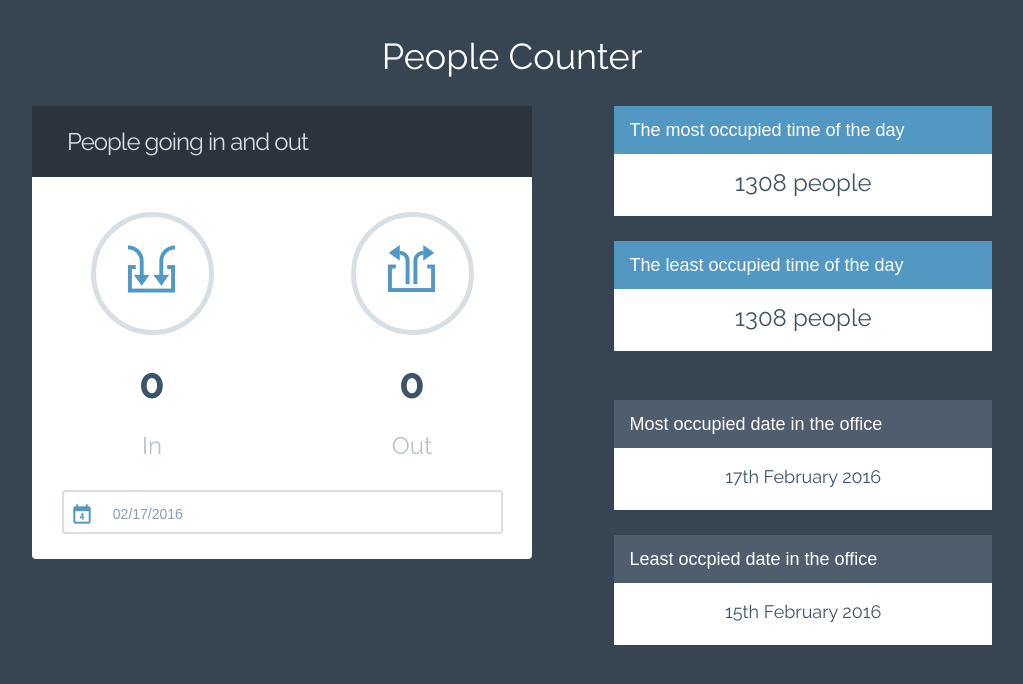
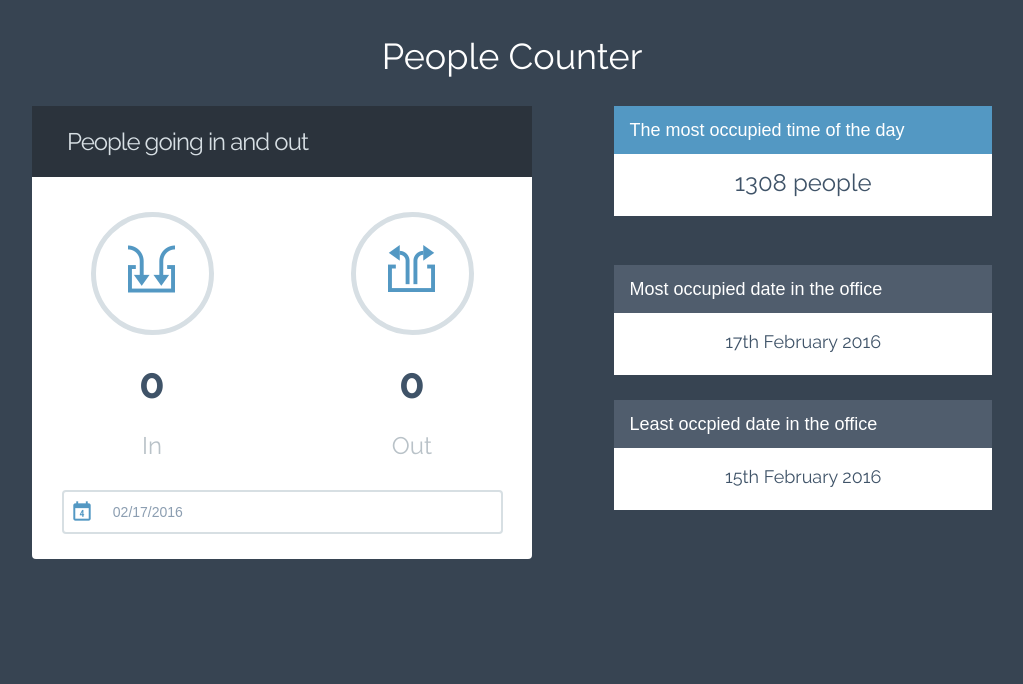
Before and after one commit to lorentzlasson/modcam-visualize, a website: page public/index.html in a window 1280 px wide. Shown: the whole page, without its empty margins (128-1151 px from the left). Drawn offline with nearby package versions, Linux system fonts and the light colour scheme.

Commit message:
third push

```diff
--- a/public/css/peoplecounter.css
+++ b/public/css/peoplecounter.css
@@ -87,7 +87,7 @@ input {
 	border: none;
 	background: none !important;
 	border: none !important;
-	margin-top: -2px;
+	margin-top: -4px;
 	margin-left: 10px;
 	color: #8c9eb1;
 	font-size: 14px;
@@ -129,7 +129,7 @@ input:focus {
 }
 .calendar-icon {
 	position: relative;
-	top: 5px;
+	top: 4px;
 	left: 3px;
 }
 
--- a/public/index.html
+++ b/public/index.html
@@ -47,10 +47,6 @@
            <div class="title">The most occupied time of the day</div>
               <div class="number">1308 people</div>
          </div>
-         <div class="widget day">
-           <div class="title">The least occupied time of the day</div>
-              <div class="number">1308 people</div>
-         </div>
          <br>
           <div class="widget">
            <div class="title">Most occupied date in the office</div>
```
